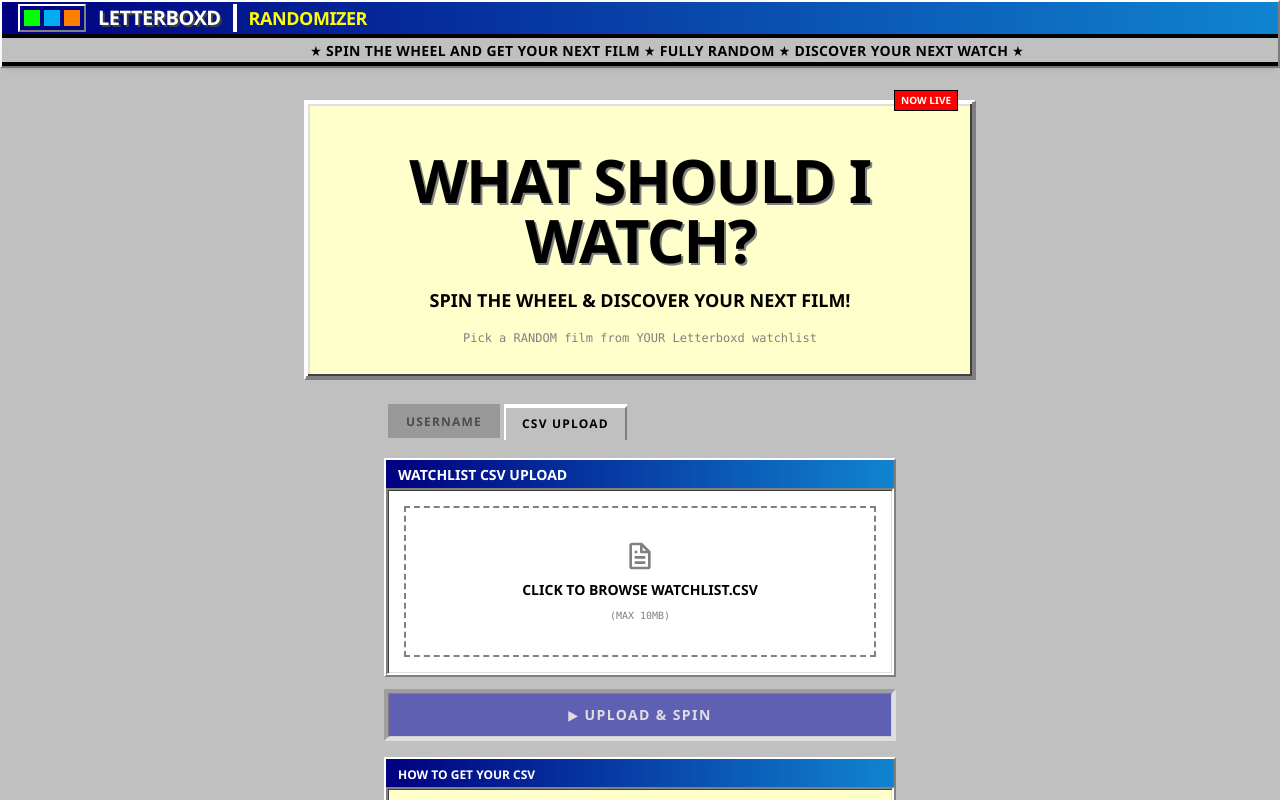
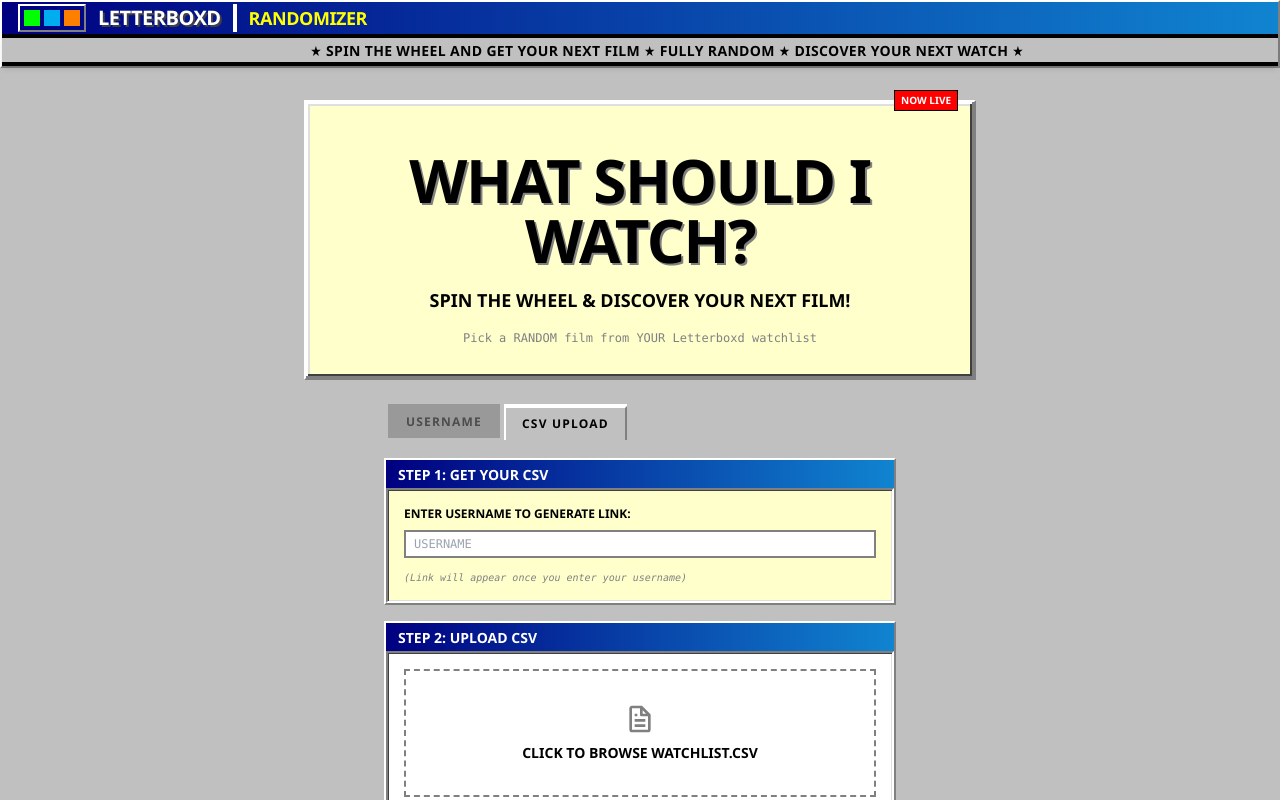
Before and after one commit to basithladdu/letterboxdrandomizer, a React (Vite) app: page / in a window 1280 px wide. Both pictures are taken after a click on the button "CSV UPLOAD". Shown: the top 800 px of the page. Built offline with nearby package versions, Linux system fonts and the light colour scheme; no server answers.

Commit message:
feat: add dynamic export link to CSV upload tab

```diff
--- a/src/components/input/CSVUploadForm.jsx
+++ b/src/components/input/CSVUploadForm.jsx
@@ -5,6 +5,11 @@
 export default function CSVUploadForm({ onUpload }) {
   const [file, setFile] = useState(null)
   const [error, setError] = useState(null)
+  const [username, setUsername] = useState('')
+
+  const exportUrl = username.trim()
+    ? `https://letterboxd.com/${username.trim().toLowerCase()}/watchlist/export/`
+    : null
 
   async function handleFileChange(e) {
     const selected = e.target.files[0]
@@ -33,10 +38,50 @@
 
   return (
     <div className="space-y-4">
+      {/* Step 1: Get Link */}
+      <div className="retro-outset-deep bg-retro-gray border-4">
+        <div className="retro-titlebar px-2 sm:px-3 py-1">
+          <span className="font-bold text-xs sm:text-sm">STEP 1: GET YOUR CSV</span>
+        </div>
+        <div className="p-2 sm:p-4 retro-inset bg-retro-panelYellow space-y-3">
+          <div className="flex flex-col gap-2">
+            <label className="font-bold text-xs uppercase text-retro-black">
+              ENTER USERNAME TO GENERATE LINK:
+            </label>
+            <input
+              type="text"
+              value={username}
+              onChange={(e) => setUsername(e.target.value)}
+              placeholder="username"
+              className="border-2 border-retro-muted bg-retro-white px-2 py-1 text-xs font-mono uppercase focus:outline-none"
+            />
+          </div>
+
+          {exportUrl ? (
+            <div className="p-3 bg-retro-white border-2 border-retro-black space-y-2">
+              <p className="text-[10px] font-bold text-retro-black">CLICK LINK TO DOWNLOAD:</p>
+              <a
+                href={exportUrl}
+                target="_blank"
+                rel="noreferrer"
+                className="block text-[10px] font-mono text-blue-700 underline break-all hover:bg-retro-yellow"
+              >
+                {exportUrl}
+              </a>
+            </div>
+          ) : (
+            <p className="text-[10px] text-retro-muted italic font-mono">
+              (Link will appear once you enter your username)
+            </p>
+          )}
+        </div>
+      </div>
+
       <form onSubmit={handleSubmit} className="space-y-2 sm:space-y-3">
+        {/* Step 2: Upload */}
         <div className="retro-outset-deep bg-retro-gray border-4">
           <div className="retro-titlebar px-2 sm:px-3 py-1">
-            <span className="font-bold text-xs sm:text-sm">WATCHLIST CSV UPLOAD</span>
+            <span className="font-bold text-xs sm:text-sm">STEP 2: UPLOAD CSV</span>
           </div>
           <div className="p-2 sm:p-4 retro-inset bg-retro-white">
             <div className="space-y-4">
@@ -51,9 +96,6 @@
                   <BiFile size={32} className="text-retro-muted" />
                   <span className="font-bold text-xs sm:text-sm text-retro-black">
                     {file ? file.name.toUpperCase() : 'CLICK TO BROWSE WATCHLIST.CSV'}
-                  </span>
-                  <span className="text-[10px] text-retro-muted font-mono">
-                    (MAX 10MB)
                   </span>
                 </div>
               </label>
@@ -102,23 +144,6 @@
           ▶ UPLOAD &amp; SPIN
         </button>
       </form>
-
-      <div className="retro-outset-deep bg-retro-gray border-4">
-        <div className="retro-titlebar px-2 sm:px-3 py-1">
-          <span className="font-bold text-xs">HOW TO GET YOUR CSV</span>
-        </div>
-        <div className="p-2 sm:p-4 retro-inset bg-retro-panelYellow space-y-1 sm:space-y-2">
-          <p className="text-[10px] sm:text-xs text-retro-black font-mono">
-            1. GO TO YOUR WATCHLIST AND CLICK <span className="font-bold uppercase">"EXPORT"</span> AT THE BOTTOM
-          </p>
-          <p className="text-[10px] sm:text-xs text-retro-black font-mono italic">
-            (OR DIRECTLY: letterboxd.com/USERNAME/watchlist/export/)
-          </p>
-          <p className="text-[10px] sm:text-xs text-retro-black font-mono">
-            2. UPLOAD THE "WATCHLIST.CSV" FILE HERE
-          </p>
-        </div>
-      </div>
     </div>
   )
 }
```
